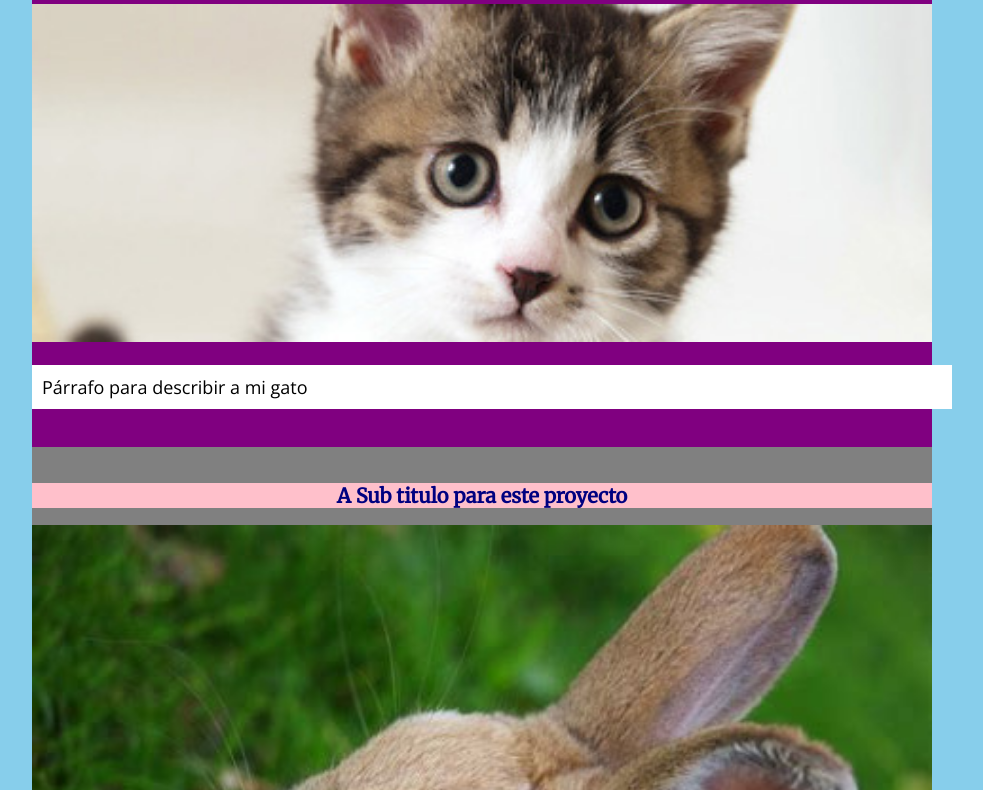
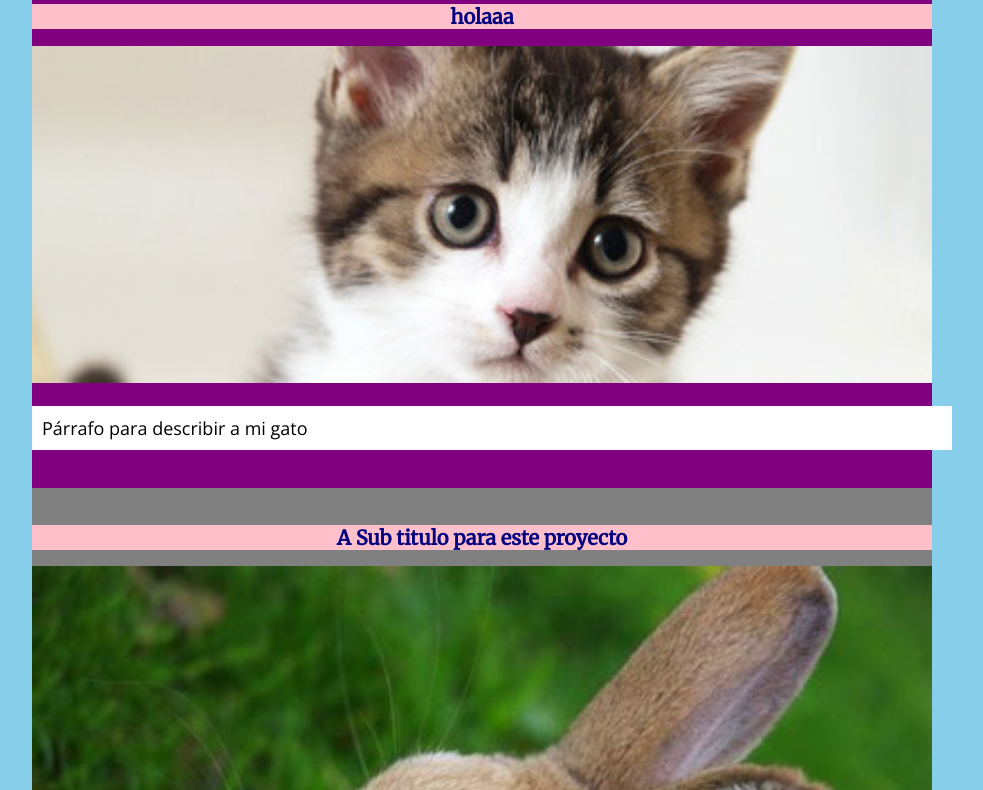
Before and after one commit to savilesp/m02-gxx, a plain HTML site: page index.html in a window 1280 px wide. Shown: the part 100-890 px from the top of the page, without its empty margins (158-1141 px from the left). Drawn offline with nearby package versions, Linux system fonts and the light colour scheme.

Commit message:
cambios en el titulo

```diff
--- a/index.html
+++ b/index.html
@@ -18,6 +18,7 @@
 
 	<div id="introduccion">
 		<h1>Título: Ayudantía 6</h1>
+		<h2>holaaa</h2>
 		<img src="img/imagen01.jpg">
 		<p>Párrafo para describir a mi gato</p>
 	</div>
```
